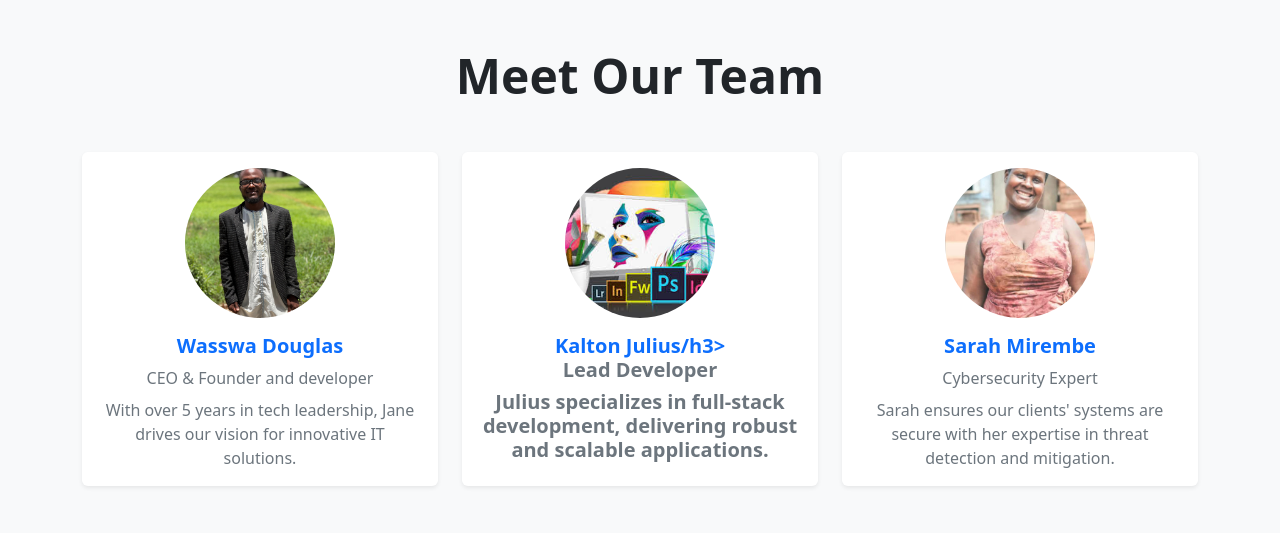
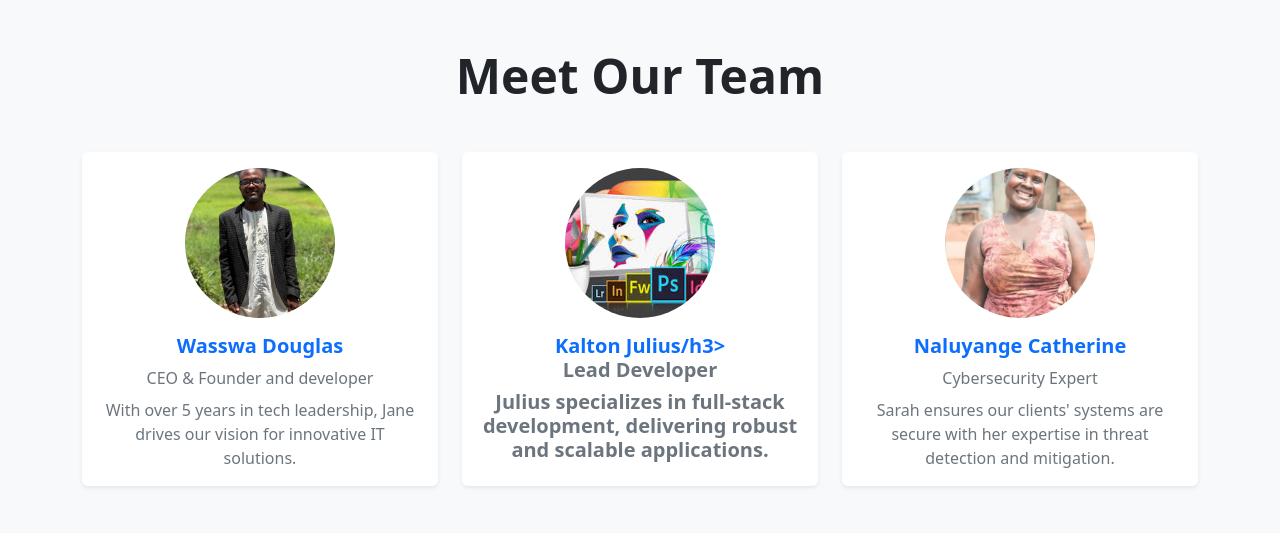
Before and after one commit to kanadouglas123/hypertechnologies_flask, a Flask app: page / in a window 1280 px wide. Shown: the part 2806-3339 px from the top of the page. Run offline with Flask 3, Linux system fonts and the light colour scheme.

Commit message:
Update home.html

```diff
--- a/templates/home.html
+++ b/templates/home.html
@@ -173,7 +173,7 @@
                     <div class="card h-100 shadow-sm border-0 text-center animate__animated animate__fadeIn" style="animation-delay: 0.3s;">
                         <img src="{{ url_for('static', filename='images/cathy.jpg') }}" alt="Team Member" class="card-img-top rounded-circle mx-auto mt-3" style="width: 150px; height: 150px; object-fit: cover;">
                         <div class="card-body">
-                            <h3 class="h5 fw-bold text-primary">Sarah Mirembe</h3>
+                            <h3 class="h5 fw-bold text-primary">Naluyange Catherine</h3>
                             <p class="text-muted mb-2">Cybersecurity Expert</p>
                             <p class="card-text text-muted">Sarah ensures our clients' systems are secure with her expertise in threat detection and mitigation.</p>
                         </div>
```
